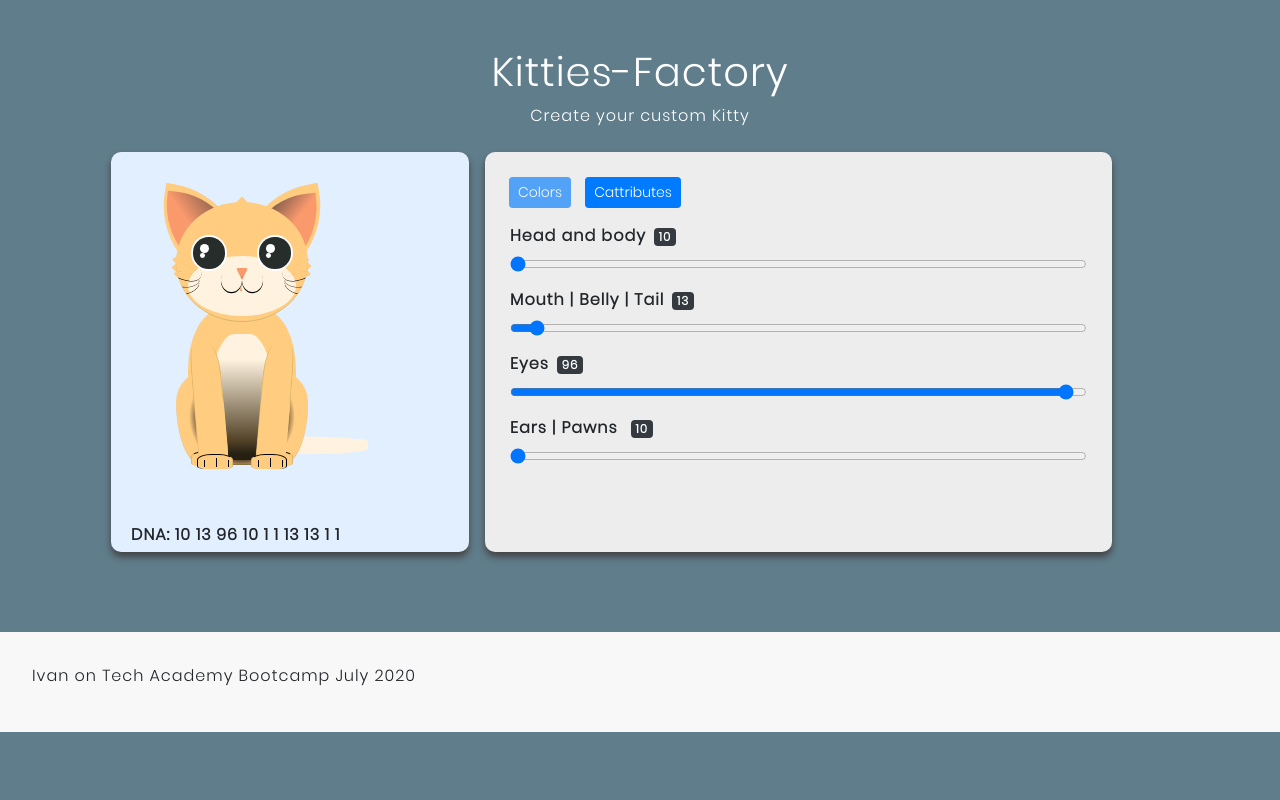
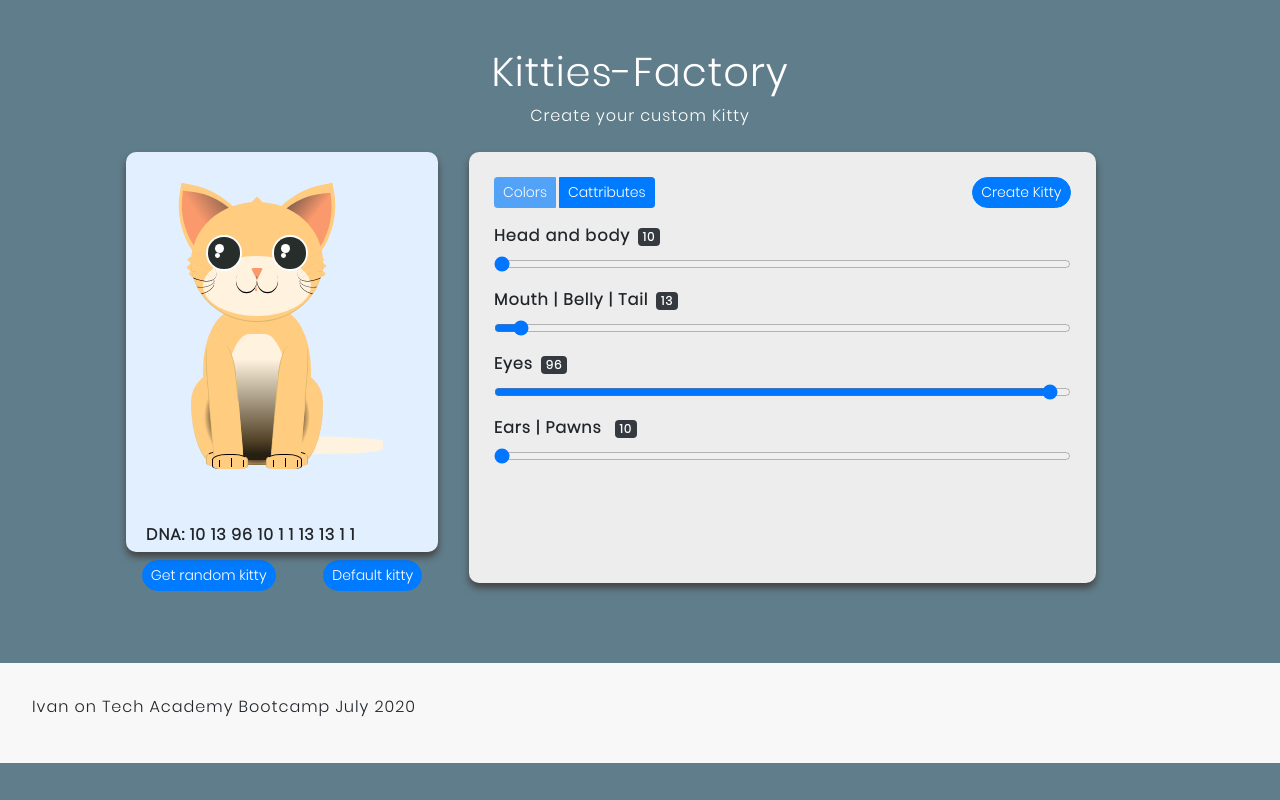
Before and after one commit to ibourn/cryptokitties-replica, a React (Create React App) app in the folder client/: page / in a window 1280 px wide. Built offline with nearby package versions, Linux system fonts and the light colour scheme.

Commit message:
add get default and random kitty functionnalities

```diff
--- a/client/src/assets/css/factory.css
+++ b/client/src/assets/css/factory.css
@@ -11,6 +11,7 @@
     padding-bottom: 100px;
 
     min-height: 50vh;
+    position: relative;
 }
 
 .cattributes {
--- a/client/src/assets/modules/utils.js
+++ b/client/src/assets/modules/utils.js
@@ -1,7 +1,6 @@
 
 
 export var Color = {
-
     /**
      * format to #rrggbb
      */
@@ -70,3 +69,15 @@ export var Color = {
         }
     }
 }
+
+export var Random = {
+    /**
+     * generate random number betwwen min and max
+     *
+     * params: min, max : number
+     */
+    inRange: (min, max) => {
+        return (Math.floor(Math.random() * (max - min - 1)) + min);
+    }
+
+}
--- a/client/src/components/Pages/KittiesFactory.jsx
+++ b/client/src/components/Pages/KittiesFactory.jsx
@@ -2,11 +2,15 @@ import React, { useState, useEffect } from 'react';
 
 import Row from 'react-bootstrap/Row';
 import Button from 'react-bootstrap/Button';
+import ButtonGroup from 'react-bootstrap/ButtonGroup';
+import ButtonToolbar from 'react-bootstrap/ButtonToolbar';
 
 import Cat from '../Cat/Drawing/Cat';
 import Dna from '../Cat/Dna/Dna';
 import CatColors from '../Settings/CatColors';
 import CatAttributes from '../Settings/CatAttributes';
+
+import { Random } from '../../assets/modules/utils';
 
 import '../../assets/css/factory.css';
 
@@ -59,7 +63,26 @@ export default function KittiesFactory(props) {
     const handleClickCattributes = () => {
         setCurrentIsColor(false);
     }
-
+    /*
+    creation of kitty buttons
+    */
+    const handleClickRandomKitty =() => {
+        setDna({
+            "headColor": Random.inRange(10,100),
+            "mouthColor": Random.inRange(10,100),
+            "eyesColor": Random.inRange(10,100),
+            "earsColor": Random.inRange(10,100),
+            "eyesShape": Random.inRange(1,7),
+            "decorationPattern": Random.inRange(1,7),
+            "decorationMidcolor": Random.inRange(10,100),
+            "decorationSidescolor": Random.inRange(10,100),
+            "animation": Random.inRange(1,7),
+            "lastNum": Random.inRange(1,10)
+        });
+    }
+    const handleClickDefaultKitty =() => {
+        setDna(defaultDNA);
+    }
 
 
     return (
@@ -73,31 +96,53 @@ const handleClickCattributes = () => {
 
                 <div className="row">
 
-                    <div className="col-lg-4 catBox m-2 light-b-shadow">
-
+                    <div className="col-lg-4 ">
+                        <Row className="catBox m-2 light-b-shadow">
                             <div>
                                 <Cat dna={dna}></Cat>
                             </div>
                             <br />
-
                             <div className="dnaDiv" id="catDNA">
                                 <Dna dna={dna}></Dna>
                             </div>
+                        </Row>
+
+                        <Row>
+                        <ButtonGroup bsPrefix='container' className="d-flex justify-content-around"
+                         aria-label="Cat creation buttons">
+                            <Button variant="primary" size="sm" className="rounded-pill"
+                                 onClick={handleClickRandomKitty}>
+                                Get random kitty
+                            </Button>
+                            <Button variant="primary" size="sm" className="rounded-pill"
+                                onClick={handleClickDefaultKitty}>
+                                Default kitty
+                            </Button>
+                            </ButtonGroup>
+                        </Row>
                     </div>
 
                     <div className="col-lg-7 cattributes m-2 light-b-shadow">
-                        <Row style={{ marginBottom: '1em' }}>
-                            <Button variant="primary" size="sm" style={{ marginLeft: '1em' }}
-                            disabled={ currentIsColor } onClick={handleClickColor}>
+                        <Row style={{ marginBottom: '1em' }} fluid>
+                        <ButtonToolbar bsPrefix='container' className="d-flex justify-content-between" aria-label="Custom cat creation buttons">
+                        <ButtonGroup aria-label="Toggle setting panels buttons">
+                            <Button variant="primary" size="sm"
+                                disabled={currentIsColor} onClick={handleClickColor}>
                                 Colors
                             </Button>
-                            <Button variant="primary" size="sm" style={{ marginLeft: '1em' }}
-                            disabled={ !currentIsColor } onClick={handleClickCattributes}>
+                            <Button variant="primary" size="sm" style={{ marginLeft: '0.2em' }}
+                                disabled={!currentIsColor} onClick={handleClickCattributes}>
                                 Cattributes
                             </Button>
+                            </ButtonGroup>
+                            <ButtonGroup >
+                            <Button variant="primary" size="sm" className="rounded-pill">
+                                Create Kitty
+                            </Button></ButtonGroup>
+                            </ButtonToolbar>
                         </Row>
                         <div>
-                        { (currentIsColor===true) ?
+                            {(currentIsColor === true) ?
                                 <CatColors dna={dna} handleChange={handleChange}> </CatColors>
                                 :
                                 <CatAttributes dna={dna} handleChange={handleChange}> </CatAttributes>
```
Lines whose indentation alone changed are shown as unchanged.
